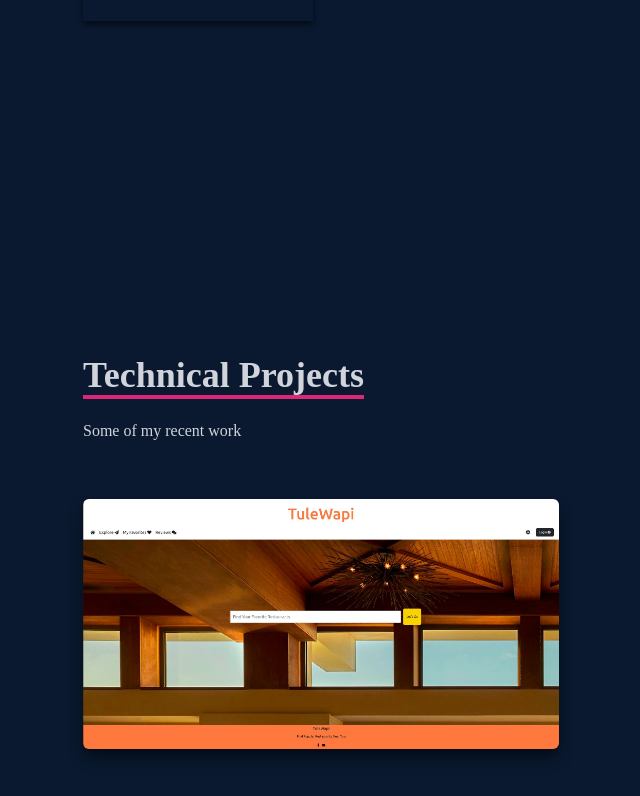
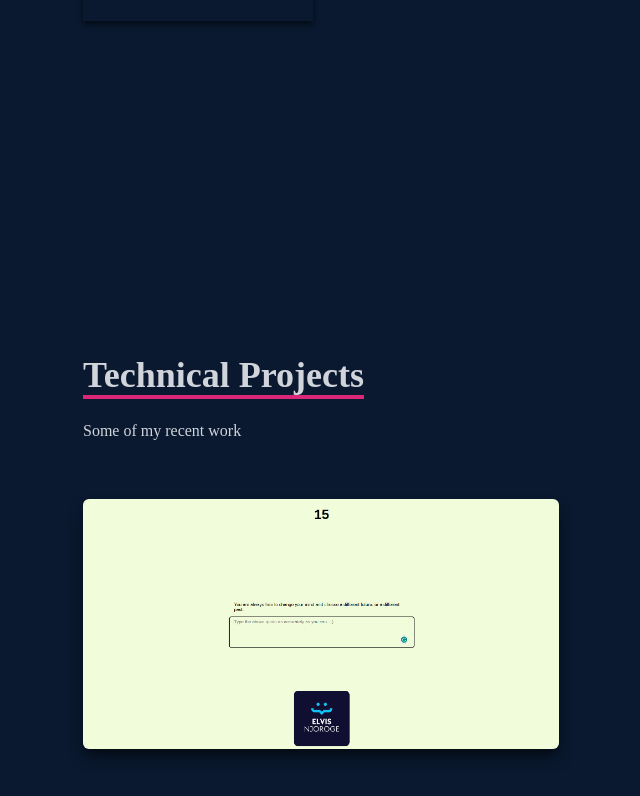
Before and after one commit to Elvis-Njoroge/Elvis-Njoroge.github.io, a React (Create React App) app: page / in a window 1280 px wide. Shown: the part 2248-3044 px from the top of the page, without its empty margins (73-713 px from the left). Built offline with nearby package versions, Linux system fonts and the light colour scheme.

Commit message:
add typefast game live link

```diff
--- a/src/components/Projects.jsx
+++ b/src/components/Projects.jsx
@@ -45,14 +45,14 @@ const Projects = () => {
                     </button>
                   </a>
                   {/* eslint-disable-next-line */}
-                  {/* <a href={item.live} target="_blank">
+                  <a href={item.live} target="_blank">
                     <button
                       className="text-center rounded-lg px-4 py-3 m-2
                                 bg-white text-gray-700 font-bold text-lg"
                     >
                       Live
                     </button>
-                  </a> */}
+                  </a>
                 </div>
               </div>
             </div>
--- a/src/data/data.js
+++ b/src/data/data.js
@@ -1,12 +1,14 @@
 import WorkIm from '../assets/projects/tulewapi.jpg'
 import RealEst from '../assets/projects/realestate.jpg'
+import typefast from '../assets/projects/typefast.png'
 
 export const data=[
     {
         id:1,
-        name:"Tulewapi Restaurant Advisor",
-        image:WorkIm,
-        github:"https://github.com/Elvis-Njoroge/tulewapi",
+        name:"TypeFast Typing Game",
+        image:typefast,
+        github:"https://github.com/Elvis-Njoroge/typefast",
+        live:"https://elvis-njoroge.github.io/typefast/",
         description:"Live link coming soon"
     }
 
```
Also changed, not shown: src/assets/projects/typefast.png (added).
